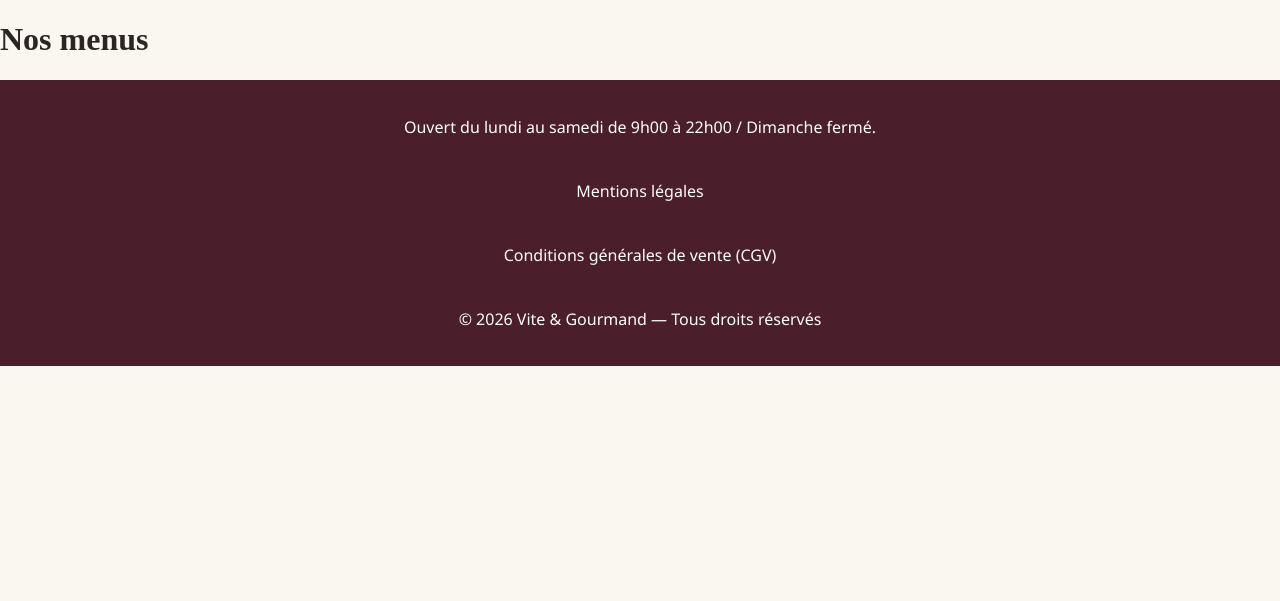
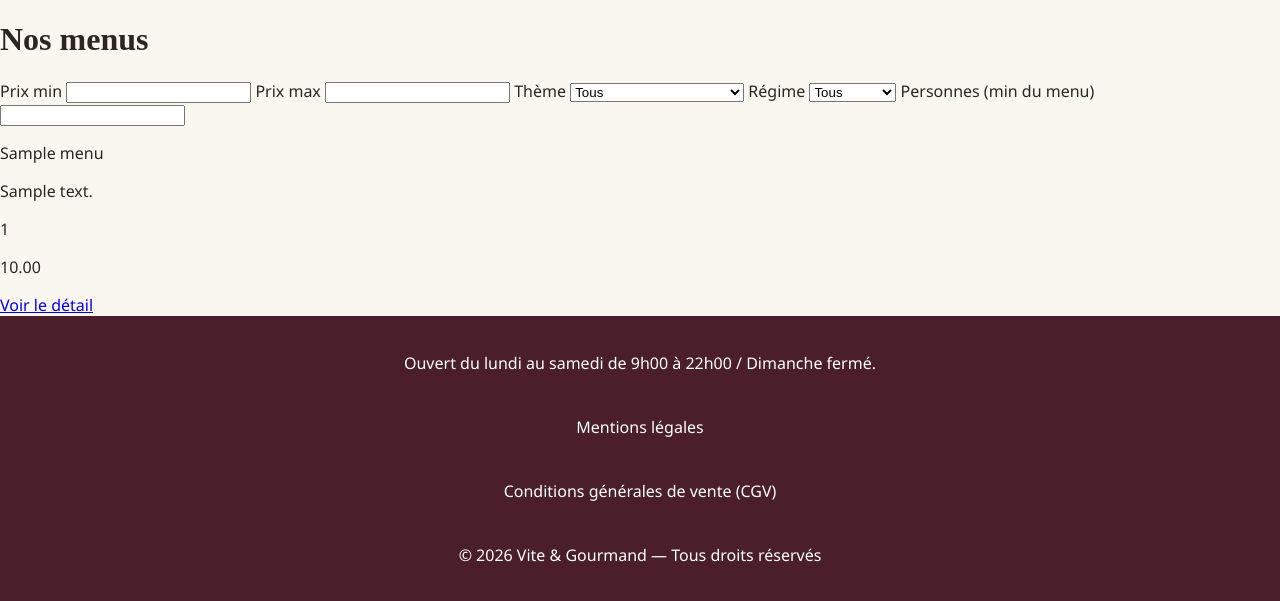
Before and after one commit to OFF-8/vite-et-gourmand, a PHP site: page /menus.php in a window 1280 px wide. Shown: the part 62-663 px from the top of the page. Run offline with PHP 8.4, Linux system fonts and the light colour scheme; tables that the repository leaves empty hold one stand-in row (values such as "Sample post").

Commit message:
Affiche les menus et les filtres sans rechargement

```diff
--- a/assets/js/script.js
+++ b/assets/js/script.js
@@ -1,3 +1,30 @@
 document.getElementById('menu-btn').addEventListener('click', function() {
     document.getElementById('menu-nav').classList.toggle('open');
 });
+
+var filtres = document.getElementById('filtres');
+if (filtres) {
+    filtres.addEventListener('input', function () {
+        var prixMin = document.getElementById('prix-min').value;
+        var prixMax = document.getElementById('prix-max').value;
+        var theme = document.getElementById('filtre-theme').value;
+        var regime = document.getElementById('filtre-regime').value;
+        var personnes = document.getElementById('filtre-personnes').value;
+        var cartes = document.querySelectorAll('.carte-menu');
+        var visibles = 0;
+
+        cartes.forEach(function (carte) {
+            var prix = Number(carte.dataset.prix);
+            var ok = true;
+            if (prixMin !== '' && prix < Number(prixMin)) ok = false;
+            if (prixMax !== '' && prix > Number(prixMax)) ok = false;
+            if (theme !== '' && carte.dataset.theme !== theme) ok = false;
+            if (regime !== '' && carte.dataset.regime !== regime) ok = false;
+            if (personnes !== '' && Number(carte.dataset.personnes) > Number(personnes)) ok = false;
+            carte.hidden = !ok;
+            if (ok) visibles++;
+        });
+
+        document.getElementById('aucun-menu').hidden = visibles !== 0;
+    });
+}
--- a/menus.php
+++ b/menus.php
@@ -1,5 +1,50 @@
+<?php require 'includes/db.php';
+$menus = $pdo->query(
+    'SELECT menu.id, menu.titre, menu.description, menu.nombre_personnes_min, menu.prix_minimum,
+            theme.nom AS theme, regime.nom AS regime
+     FROM menu
+     JOIN theme ON theme.id = menu.theme_id
+     JOIN regime ON regime.id = menu.regime_id'
+)->fetchAll();
+?>
 <?php include 'includes/header.php'; ?>
 <main>
     <h1>Nos menus</h1>
+
+    <form id="filtres">
+    <label for="prix-min">Prix min</label>
+    <input type="number" id="prix-min">
+    <label for="prix-max">Prix max</label>
+    <input type="number" id="prix-max">
+    <label for="filtre-theme">Thème</label>
+    <select id="filtre-theme">
+        <option value="">Tous</option>
+        <option value="Noël">Noël</option>
+        <option value="Pâques">Pâques</option>
+        <option value="Anniversaire">Anniversaire</option>
+        <option value="Evenement Professionnel">Evenement Professionnel</option>
+    </select>
+    <label for="filtre-regime">Régime</label>
+    <select id="filtre-regime">
+        <option value="">Tous</option>
+        <option value="Classique">Classique</option>
+        <option value="Végétarien">Végétarien</option>
+        <option value="Vegan">Vegan</option>
+    </select>
+    <label for="filtre-personnes">Personnes (min du menu)</label>
+    <input type="number" id="filtre-personnes">
+</form>
+<p id="aucun-menu" hidden>Aucun menu ne correspond.</p>
+
+        <?php foreach ($menus as $unMenu) { ?>
+            <article class="carte-menu" data-prix="<?php echo $unMenu['prix_minimum']; ?>" data-theme="<?php echo $unMenu['theme']; ?>" data-regime="<?php echo $unMenu['regime']; ?>" data-personnes="<?php echo $unMenu['nombre_personnes_min']; ?>">
+            <p><?php echo $unMenu['titre']; ?></p>
+            <p><?php echo $unMenu['description']; ?></p>
+            <p><?php echo $unMenu['nombre_personnes_min']; ?></p>
+            <p><?php echo $unMenu['prix_minimum']; ?></p>
+            <a href="fiche-menu.php?id=<?php echo $unMenu['id']; ?>">Voir le détail</a>
+            </article>
+        <?php } ?>
+
 </main>
 <?php include 'includes/footer.php'; ?>
```
